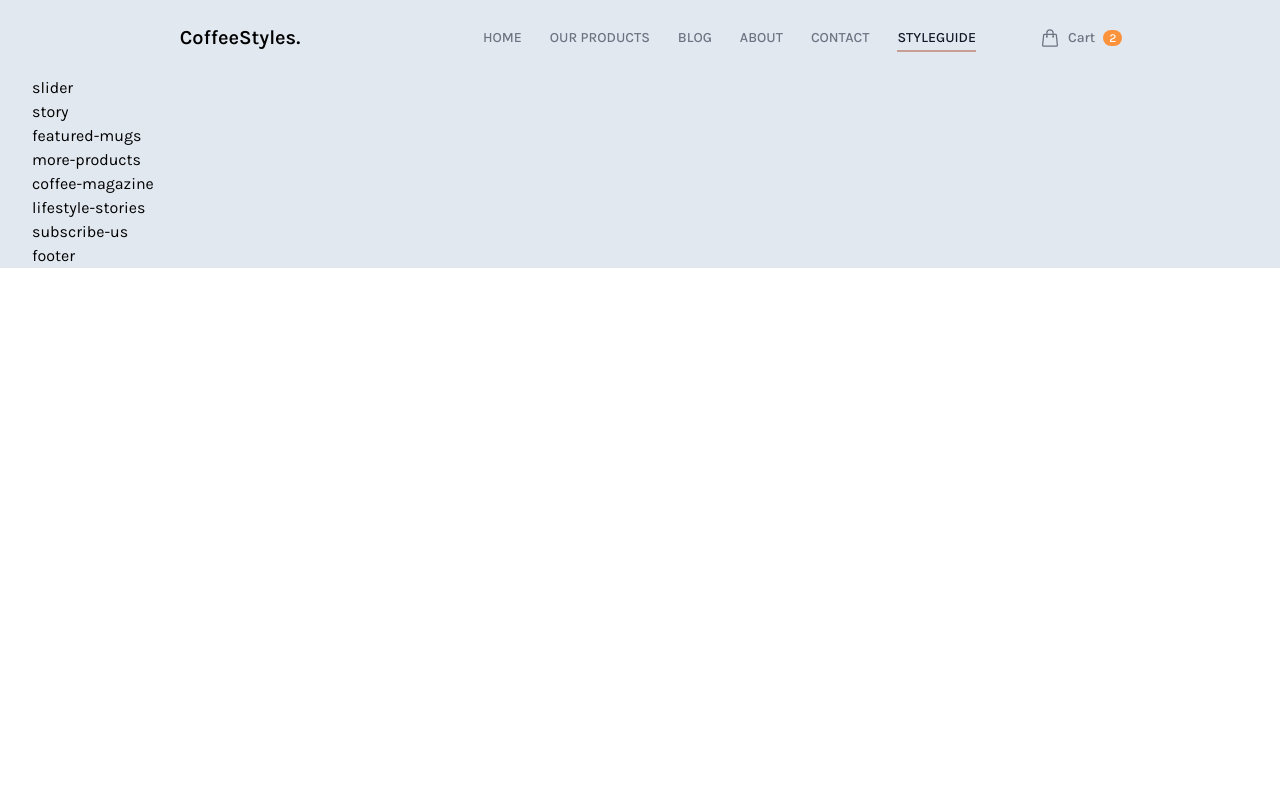
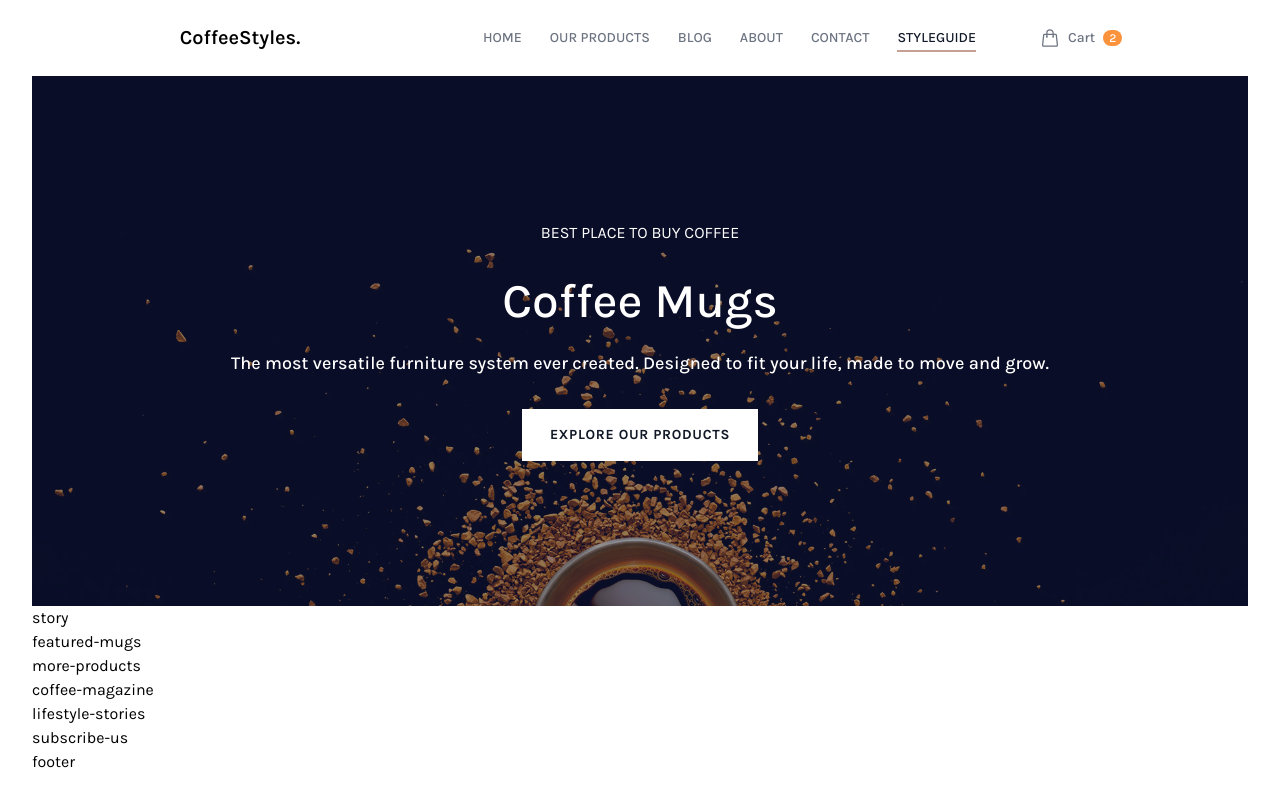
Before and after one commit to dinhgiaandev/CoffeeStyles, a website: page src/index.html in a window 1280 px wide. Drawn offline with nearby package versions, Linux system fonts and the light colour scheme; files that its build step writes are made by us from their sources; files whose address does not match are found by name.

Commit message:
ADD slider

```diff
--- a/src/index.html
+++ b/src/index.html
@@ -5,14 +5,14 @@
     <meta charset="UTF-8">
     <meta name="viewport" content="width=device-width, initial-scale=1.0">
     <title>Dinhgiaandev - Coffee Style</title>
-    <link rel="favicon" href="./assets/favicon/favicon.ico">
+    <link href="./assets/favicon/favicon.ico" rel="icon">
     <link href="./output.css" type="text/css" rel="stylesheet">
     <script src="./main.js" type="text/javascript" async></script>
 </head>
 
 <body>
     <div id="root">
-        <div class="content-wrapper max-w-screen-2xl text-base mx-auto px-8 bg-slate-200 font-Karla">
+        <div class="content-wrapper max-w-screen-2xl text-base mx-auto px-8 font-Karla">
             <header class="p-6 mx-auto">
                 <nav class="flex flex-row justify-between items-center relative">
                     <div class="logo basis-2/6 text-center text-xl font-semibold cursor-pointer">
@@ -63,8 +63,27 @@
                 </nav>
             </header>
             <main>
-                <div class="slider">
-                    slider
+                <div class="slider h-[530px] bg-[url('./assets/slider.jpg')] bg-cover bg-no-repeat bg-bottom">
+                    <div class="w-full h-full flex justify-center items-center bg-gray-900 bg-opacity-45">
+                        <div class="mx-16 text-white text-center">
+                            <div class="uppercase mb-8">
+                                Best Place To Buy Coffee
+                            </div>
+                            <div class="font-medium text-5xl mb-6">
+                                Coffee Mugs
+                            </div>
+                            <div class="font-medium text-lg mb-8">
+                                The most versatile furniture system ever created. Designed to fit your life,
+                                made to move and grow.
+                            </div>
+                            <div class="flex justify-center">
+                                <div
+                                    class="uppercase bg-white text-gray-900 w-max tracking-wider py-4 px-7 text-sm font-bold cursor-pointer hover:bg-opacity-85">
+                                    Explore Our Products
+                                </div>
+                            </div>
+                        </div>
+                    </div>
                 </div>
                 <!-- end slider -->
                 <div class="story">
--- a/tailwind.config.js
+++ b/tailwind.config.js
@@ -17,6 +17,9 @@ module.exports = {
       },
       animation: {
         slideDown: "slideDown 0.4s ease-in-out"
+      },
+      backgroundImage: {
+        "slider-bg": 'url("./assets/slider.jpg")'
       }
     },
   },
```
Also changed, not shown: src/assets/slider.jpg (added).
